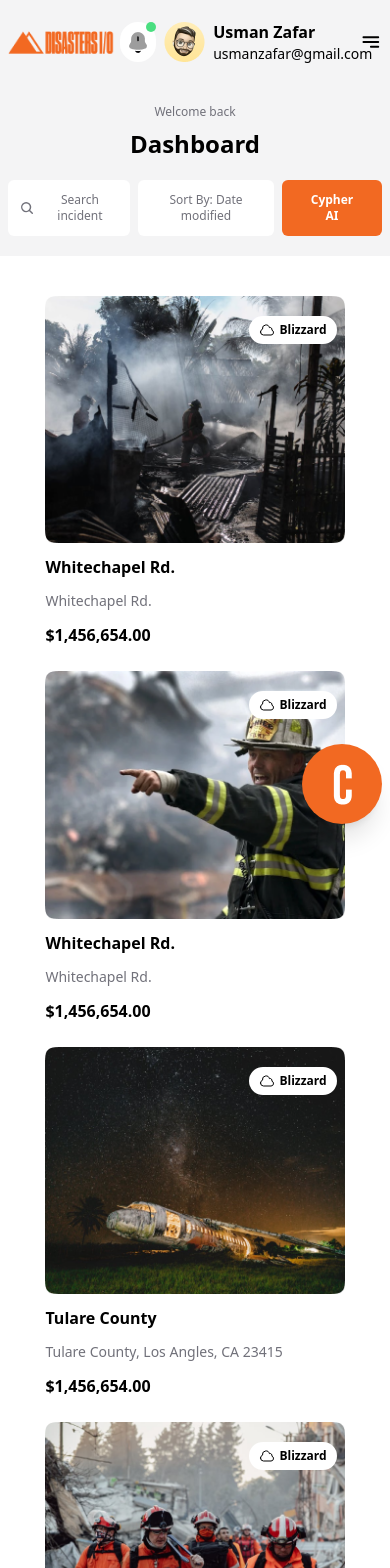
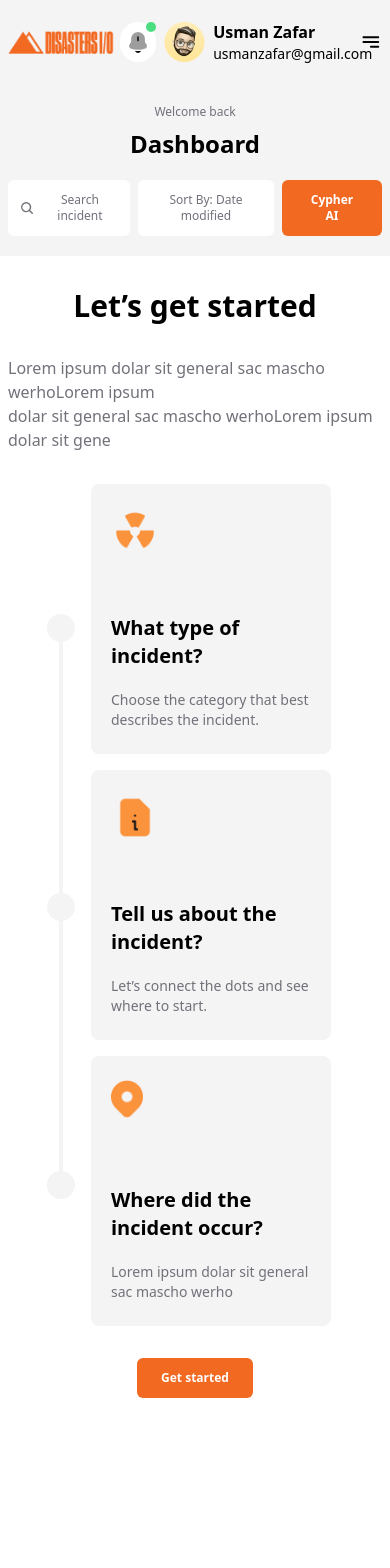
Before and after one commit to Hamim-1/React-Assignment-1, a React (Vite) app: page / in a window 390 px wide. Shown: the top 1568 px of the page. After the commit the page ends 1430 px from the top, so only its background shows below. Built offline with nearby package versions, Linux system fonts and the light colour scheme.

Commit message:
New Incident started page finished with responsive

```diff
--- a/src/App.jsx
+++ b/src/App.jsx
@@ -1,6 +1,7 @@
 import { BrowserRouter } from "react-router-dom"
 import Navbar from "./components/shared/Navbar"
 import Dashboard from "./components/dashboard/Dashboard"
+import Incidents from "./components/Incidents/Incidents"
 
 
 function App() {
@@ -8,7 +9,8 @@ function App() {
   return (
     <BrowserRouter>
       <Navbar />
-      <Dashboard />
+      {/* <Dashboard /> */}
+      <Incidents />
     </BrowserRouter>
   )
 }
--- /dev/null
+++ b/src/components/Incidents/Incidents.jsx
@@ -0,0 +1,44 @@
+import React from 'react';
+import { Link } from 'react-router-dom';
+
+const Incidents = () => {
+    const steps = [
+        { heading: 'What type of incident?', datails: 'Choose the category that best describes the incident.' },
+        { heading: 'Tell us about the incident?', datails: 'Let’s connect the dots and see where to start.' },
+        { heading: 'Where did the incident occur?', datails: 'Lorem ipsum dolar sit general sac mascho werho' },
+    ]
+    return (
+        <div className='w-full lg:max-w-[820px] flex flex-col space-y-8 mx-auto px-2 lg:px-0 my-8 justify-center items-center'>
+            <h2 className='text-3xl font-bold'>Let’s get started</h2>
+            <p className='text-base text-secondary'>Lorem ipsum dolar sit general sac mascho werhoLorem ipsum <br /> dolar sit general sac mascho werhoLorem ipsum dolar sit gene</p>
+
+            <div className='flex xs:flex-col space-x-7 xs:space-x-0 xs:space-y-10'>
+                <div className='h-[585px] w-1 xs:w-[530px] lg:w-[610px] relative xs:h-1 bg-background mx-auto mt-[130px]'>
+                    <div className='size-7 rounded-full bg-background absolute top-0 left-1/2 -translate-x-1/2 xs:left-0 xs:top-1/2 xs:-translate-y-1/2'></div>
+
+                    <div className='size-7 rounded-full bg-background absolute left-1/2 -translate-x-1/2 top-1/2 -translate-y-1/2'></div>
+
+                    <div className='size-7 rounded-full bg-background absolute bottom-0 left-1/2 -translate-x-1/2 xs:left-auto xs:translate-x-0 xs:right-0 xs:top-1/2 xs:-translate-y-1/2'></div>
+                </div>
+
+                <div className='grid grid-cols-1 xs:grid-cols-2 md:grid-cols-3 gap-4 lg:gap-14'>
+                    {
+                        steps.map((step, i) => {
+                            return <div className='w-60 h-[270px] bg-background rounded-lg flex flex-col justify-between py-6 px-5'>
+                                <img src={`/Frame${i + 1}.png`} alt="" className={`${i === 2 ? 'w-8' : 'w-12'}`} />
+                                <div className='flex flex-col space-y-5'>
+                                    <h3 className='text-xl font-bold'>{step.heading}</h3>
+                                    <p className="text-sm text-secondary">{step.datails}</p>
+                                </div>
+                            </div>
+                        })
+                    }
+                </div>
+            </div>
+
+            <button className='primary-button w-fit mx-auto'> <Link to='/newIncidents-step-1'>Get started</Link> </button>
+        </div>
+    );
+};
+
+export default Incidents;
```
Also changed, not shown: public/Frame1.png (renamed from public/Frame.png).
